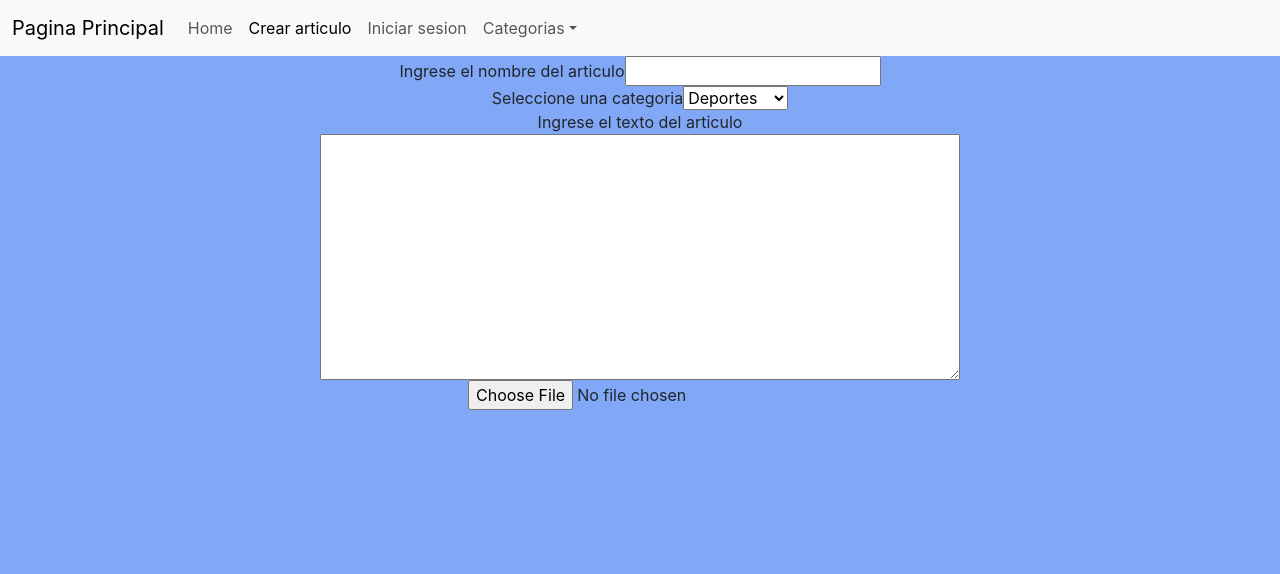
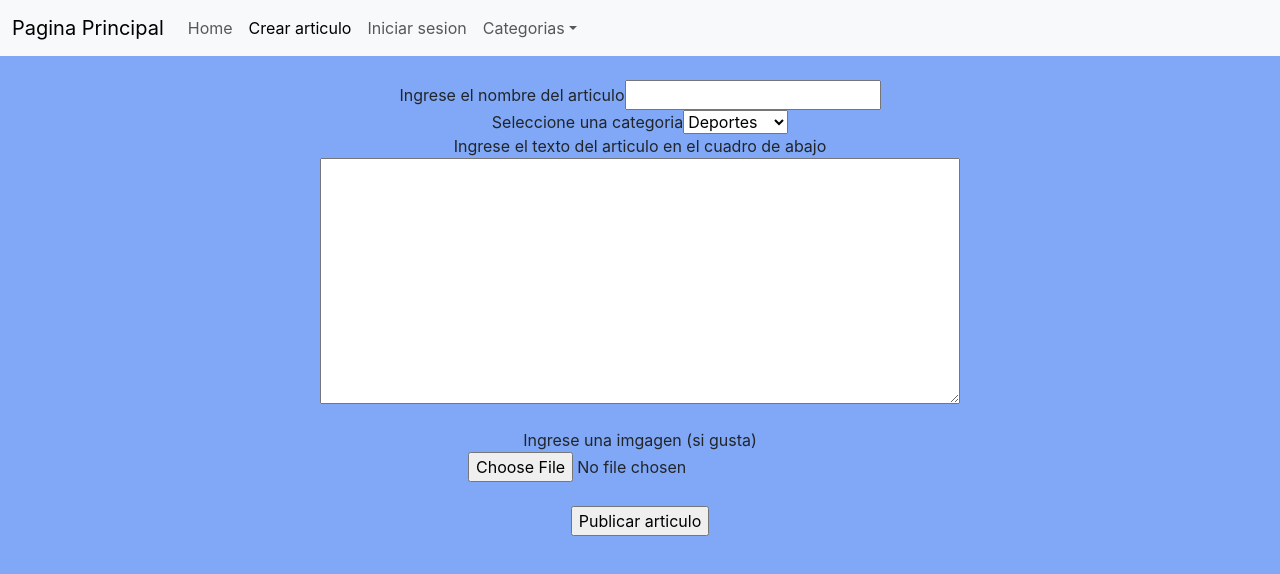
Before and after one commit to humbertovenavente/Proyecto2023, a React (Create React App) app in the folder proyecto/: page /articulos in a window 1280 px wide. Shown: the top 574 px of the page. Built offline with nearby package versions, Linux system fonts and the light colour scheme.

Commit message:
Creacion de articulo y home

```diff
--- a/proyecto/src/Front/Barra.js
+++ b/proyecto/src/Front/Barra.js
@@ -16,7 +16,7 @@ const Barra = () => {
           <Link className="nav-link" to='/home'>Home</Link>
         </li>
         <li className="nav-item">
-          <Link className="nav-link active" aria-current="page" to = '/articulos'>Crear articulo</Link>
+          <Link className="nav-link active"  to = '/articulos'>Crear articulo</Link>
         </li>
         <li className="nav-item">
           <Link className="nav-link" to='/iniciar sesion'>Iniciar sesion</Link>
--- a/proyecto/src/Front/CArticulo.js
+++ b/proyecto/src/Front/CArticulo.js
@@ -3,6 +3,7 @@ import React from 'react'
 const CArticulo = () => {
   return (
     <div>
+      <br></br>
       <label htmlFor="titulo">Ingrese el nombre del articulo</label>
       <input type="text" id="titulo" name="titulo" />
 
@@ -18,12 +19,19 @@ const CArticulo = () => {
       <br></br>
 
       <div style={{display: "flex", flexDirection: "column", alignItems: "center"}}>
-        <label htmlFor="texto">Ingrese el texto del articulo</label>
+        <label htmlFor="texto">Ingrese el texto del articulo en el cuadro de abajo</label>
         <textarea id="story" name="story" rows="10" cols="33" style={{width: "50%"}}/>
 
+        <br></br>
+        <label htmlFor="texto">Ingrese una imgagen (si gusta) </label>
         <input type="file" id="avatar" name="avatar" accept="image/png, image/jpeg" />
+
       </div>
       {/* <input type="text" id="texto" name="texto"/> */}
+
+      <br></br>
+      <input type="submit" value="Publicar articulo" />
+
 
     </div>
   )
--- a/proyecto/src/Front/Home.js
+++ b/proyecto/src/Front/Home.js
@@ -3,7 +3,7 @@ import React from 'react'
 const Home = () => {
   return (
     <div>
-      <label>Home</label>
+      <label>Bienvenidos al Home, en esta parte se mostraran los articulos que hayan sido publicados recientemente</label>
     </div>
   )
 }
```
Also changed, not shown: 1 other file (tests, documents, lock files or other folders).
